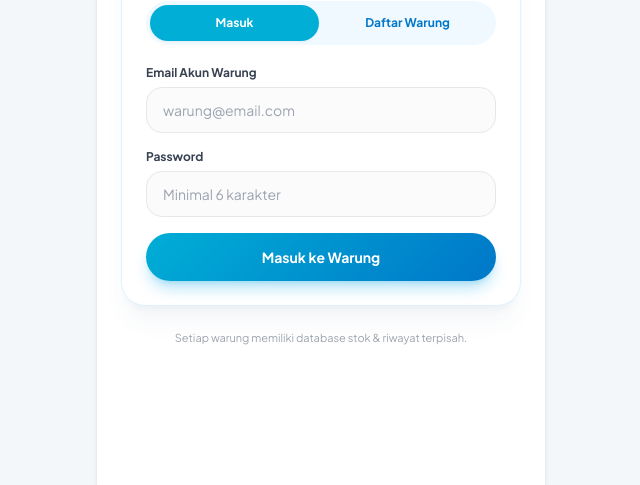
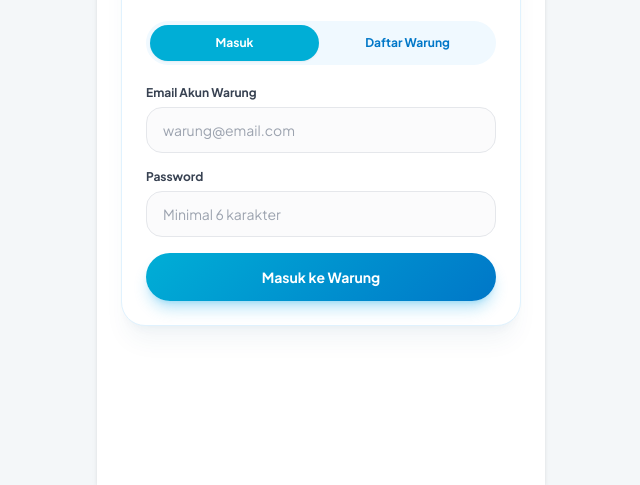
Before and after one commit to lifsyi/Stokin, a plain HTML site: page index.html in a window 1280 px wide. Shown: the part 315-800 px from the top of the page, without its empty margins (319-959 px from the left). Drawn offline with nearby package versions, Linux system fonts and the light colour scheme.

Commit message:
Update10index.html

```diff
--- a/index.html
+++ b/index.html
@@ -49,7 +49,6 @@
           <button type="submit" id="btn-auth-submit" class="w-full gopay-gradient hover:opacity-95 text-white font-bold py-3.5 rounded-full shadow-lg shadow-sky-500/30 transition mt-2 text-sm">Masuk ke Warung</button>
         </form>
       </div>
-      <p class="text-center text-[11px] text-gray-400 mt-6">Setiap warung memiliki database stok & riwayat terpisah.</p>
     </section>
 
     <!-- HALAMAN 2: APLIKASI UTAMA -->
```
